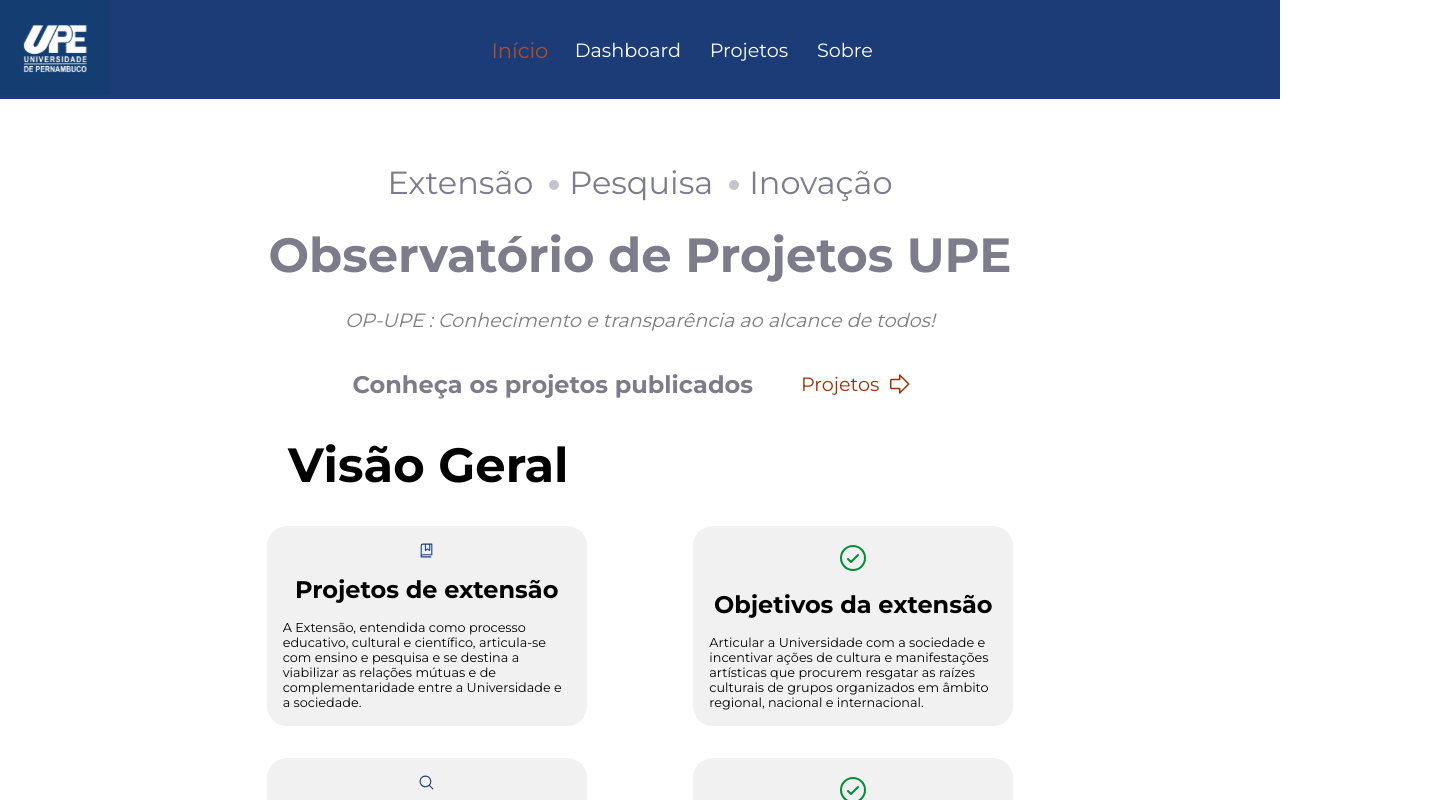
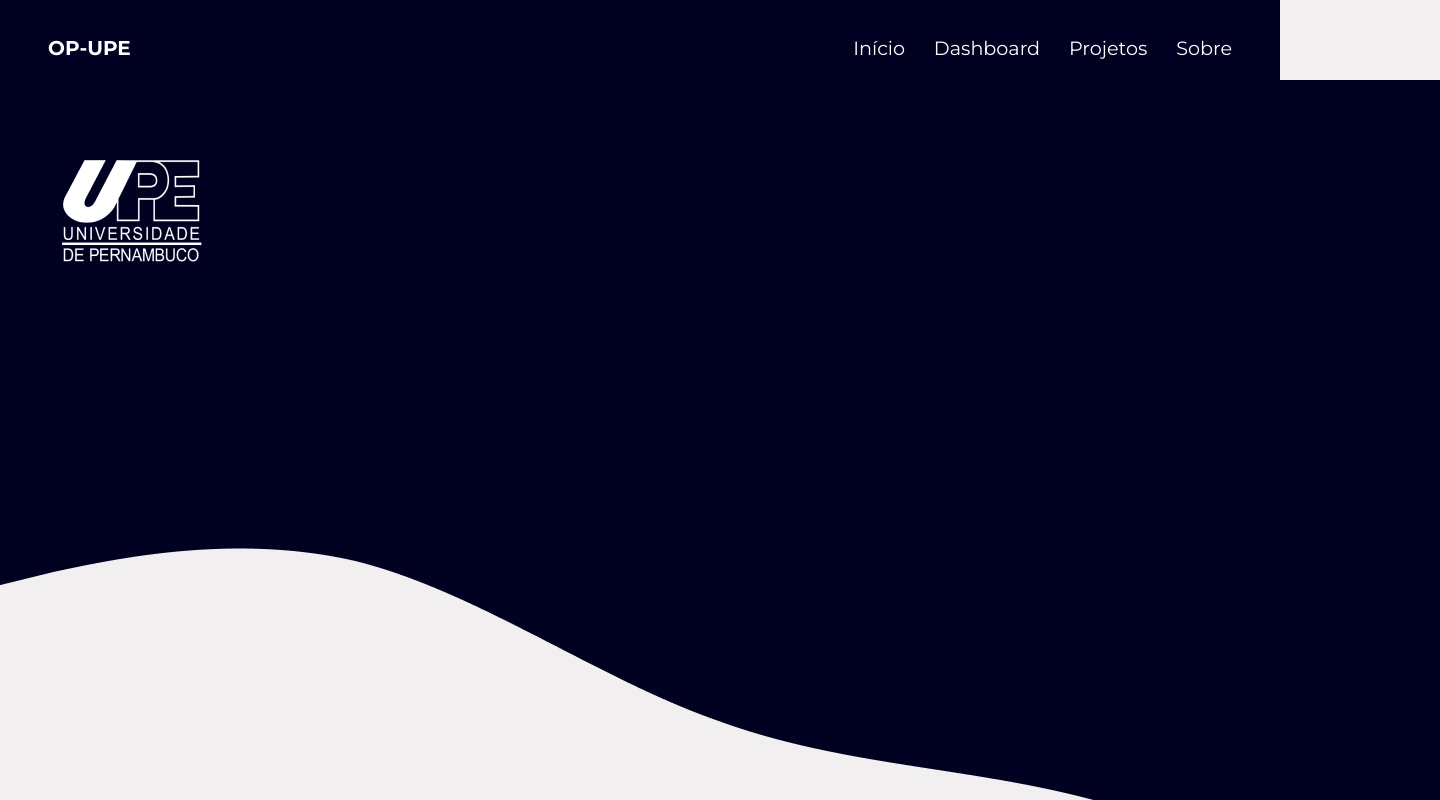
Before and after one commit to kvojps/op_upe-front, a React (Vite) app: page / in a window 1280 px wide. Shown: the top 800 px of the page, 1440 px wide, since content can reach past the window. Built offline with nearby package versions, Linux system fonts and the light colour scheme.

Commit message:
feat: new home setup

```diff
--- a/src/components/Header/index.tsx
+++ b/src/components/Header/index.tsx
@@ -1,6 +1,5 @@
 import { NavLink, useNavigate } from "react-router-dom";
-import { HeaderContainer, HeaderContent, HeaderMain } from "./styles";
-import logo from '../../assets/logo.svg'
+import { HeaderContainer, HeaderContent } from "./styles";
 import { useState } from "react";
 import IconButton from '@mui/material/IconButton';
 import Menu from '@mui/material/Menu';
@@ -89,10 +88,7 @@
     return (
         <HeaderContainer>
             <HeaderContent>
-                <HeaderMain>
-                    <NavLink to={"/"} >
-                        <img src={logo} alt="" />
-                    </NavLink>
+              <h1>OP-UPE</h1>
               <nav>
                   <NavLink to={"/"} >
                       <h1>Início</h1>
@@ -112,10 +108,6 @@
 
                   {renderDropDownMenu()}
               </nav>
-
-                    <NavLink to={"/entrar"} >
-                    </NavLink>
-                </HeaderMain>
             </HeaderContent>
         </HeaderContainer>
     )
--- a/src/components/Header/styles.ts
+++ b/src/components/Header/styles.ts
@@ -1,17 +1,21 @@
 import styled from "styled-components";
 
 export const HeaderContainer = styled.header`
-    background-color: ${props => props.theme.blue};
-    margin-bottom: 1rem;
+    background-color: ${props => props.theme["blue-500"]};
+    height: 5rem;
 `
 
-export const HeaderContent = styled.div``
-
-export const HeaderMain = styled.main`
-    padding-right: 1.5rem;
+export const HeaderContent = styled.div`
+    height: 100%;
     display: flex;
     justify-content: space-between;
     align-items: center;
+    padding: 3rem;
+
+    h1 {
+        color: ${props => props.theme.white};
+        font-size: 1.25rem;
+    }
 
     nav {
         display: flex;
@@ -26,20 +30,20 @@
         a {
             text-decoration: none;
             color: ${(props) => props.theme['white']};
-            transition: 0.5s;
 
             h1 {
                 font-size: 1.2rem;
                 font-weight: 400;
-            }
 
-            &:hover {
-                color: ${props => props.theme["red-200"]};
-            }
+                &:hover {
+                    color: ${props => props.theme["red-200"]};
+                    transition: 0.5s;
+                    transform: scale(1.1);
+                }
 
-            &.active {
-                transform: scale(1.1);
-                color: ${props => props.theme["red-200"]};
+                &.active {
+                    color: ${props => props.theme["red-200"]};
+                }
             }
         }
     }
--- a/src/pages/Home/index.tsx
+++ b/src/pages/Home/index.tsx
@@ -1,36 +1,30 @@
-import { HomeContainer, HomeMain } from "./styles";
-import { ArrowFatRight } from "@phosphor-icons/react"
-import { NavLink } from "react-router-dom";
-import { HomeInfoBox } from "../../components/HomeContainer";
+import { HomeContainer, HomeContent, HomeHeader, LogoCircle, Summary, SummaryList } from "./styles";
+import homeLogo from '../../assets/home-logo.png'
+import vectorRight from '../../assets/vector-right.png'
 
 export function Home() {
     return (
         <HomeContainer>
-            <HomeContainer>
-                <HomeMain>
-                    <ul>
-                        <li>Extensão</li>
-                        <li>Pesquisa</li>
-                        <li>Inovação</li>
-                    </ul>
+            <img src={vectorRight} alt="" />
+            <HomeContent>
+                <HomeHeader>
+                    <LogoCircle>
+                        <img src={homeLogo} alt="" />
+                    </LogoCircle>
+                    <Summary>
+                        <SummaryList>
+                            <p>Extensão</p>
+                            <p>Pesquisa</p>
+                            <p>Inovação</p>
+                        </SummaryList>
 
-                    <h1>Observatório de Projetos UPE</h1>
+                        <h1>Observatório de Projetos UPE</h1>
 
-                    <em>OP-UPE : Conhecimento e transparência ao alcance de todos!</em>
+                        <span>OP-UPE: Conhecimento e transparência ao alcance de todos!</span>
+                    </Summary>
+                </HomeHeader>
 
-                    <div>
-                        <p>Conheça os projetos publicados</p>
-                        <NavLink to={"/projetos"}>
-                            <button>
-                                <span>Projetos</span>
-                                <ArrowFatRight size={24} />
-                            </button>
-                        </NavLink>
-                    </div>
-
-                    <HomeInfoBox />
-                </HomeMain>
-            </HomeContainer>
+            </HomeContent>
         </HomeContainer>
     )
 }
--- a/src/pages/Home/styles.ts
+++ b/src/pages/Home/styles.ts
@@ -1,106 +1,70 @@
 import styled from "styled-components";
 
 export const HomeContainer = styled.div`
-    /* max-width: 1120px;
-    margin: 0 auto; */
-    margin-top: 4rem;
+    position: relative;
+
+    img {
+        position: absolute;
+    }
 `
 
 export const HomeContent = styled.div`
-    width: 100vh;
     display: flex;
-    gap: 1.5rem;
     flex-direction: column;
+    justify-content: center;
+
+    gap: 13.75rem;
 `
 
-export const HomeMain = styled.main`
+export const HomeHeader = styled.div`
+    display: flex;
+    justify-content: space-between;
+    align-items: flex-end;
+
+    background-color: ${props => props.theme["blue-500"]};
+`
+
+export const LogoCircle = styled.div`
+    width: 16.25rem;
+    height: 16.25rem;
+
+    display: flex;
+    justify-content: center;
+    align-items: center;
+
+    background: linear-gradient(171.3deg, rgba(37, 52, 81, 0.85) 2.33%, rgba(71, 106, 173, 0.5525) 45.06%, rgba(54, 78, 124, 0.595) 67.95%, rgba(51, 73, 115, 0.68) 100%);
+
+    border-radius: 50%;
+`
+
+export const Summary = styled.div`
+    display: flex;
+    flex-direction: column;
+    gap: 0.75rem;
+`
+
+export const SummaryList = styled.ul`
+    list-style: none;
 
     display: flex;
     align-items: center;
-    justify-content: center;
-    gap: 1.5rem;
-    flex-direction: column;
+    justify-content: space-between;
+    gap: 0.5rem;
 
-    a {
-        text-decoration: none;
+    p {
+        font-size: 1.875rem;
+        text-align: center;
     }
 
-    ul {
-        list-style: none;
-        display: flex;
-        gap: 1rem;
-
-        font-size: 2rem;
-        font-weight: 400;
-
-        li {
-            &:not(:first-child)::before {
-                content: "";
-                display: inline-block;
-                width: 10px;
-                height: 10px;
-                border-radius: 50%;
-                background-color: ${(props) => props.theme['gray-300']};
-                margin-right: 10px;
-                position: relative;
-                bottom: 10%;
-            }
-        }
+    p:not(:first-child)::before {
+        content: '•';
+        font-size: 1.3em;
+        height: 10px;
+        width: 10px;
+        margin-right: 0.5rem;
     }
 
     h1 {
-        font-size: 3rem;
+        font-size: 2.5rem;
     }
-
-    em {
-        font-size: 1.2rem;
-    }
-
-    div {
-        display: flex;
-        justify-content: center;
-        align-items: center;
-        gap: 2rem
-    }
-
-    div p {
-        font-size: 1.5rem;
-        font-weight: bold;
-    }
-
-    div button {
-        padding: 1rem;
-
-        display: flex;
-        justify-content: center;
-        align-items: center;
-        gap: 0.5rem;
-
-        min-width: 8rem;
-        min-height: 3.5rem;
-
-        border-radius: 25px;
-        border-color: transparent;
-        background-color: ${props => props.theme["white"]};
-        cursor: pointer;
-
-        transition: 1s;
-    }
-
-    div button span {
-        font-size: 1.2rem;
-        color: ${props => props.theme["red-500"]};
-    }
-
-    div button svg {
-        color: ${props => props.theme["red-500"]};
-    }
-
-    div button:hover {
-        transition: 1s;
-        background-color: ${props => props.theme["gray-50"]};
-        transform: scale(1.1);
-        filter: brightness(1.2);
-    }
-
 `
--- a/src/styles/global.ts
+++ b/src/styles/global.ts
@@ -12,6 +12,7 @@
     }
 
     body {
+        background-color: #F1EFEF;
         color: ${(props) => props.theme['gray-500']};
         -webkit-font-smoothing: antialiased !important;
     }
--- a/src/styles/themes/defaultTheme.ts
+++ b/src/styles/themes/defaultTheme.ts
@@ -4,6 +4,7 @@
   'white': '#fff',
   'blue': '#1c3c78',
   'blue-100': '#264A8C',
+  'blue-500': '#010221',
   'black': '#000',
 
   'red-200': '#B14E28',
```
Also changed, not shown: src/assets/home-logo.png (added), src/assets/vector-right.png (added). Lines whose indentation alone changed are shown as unchanged.
